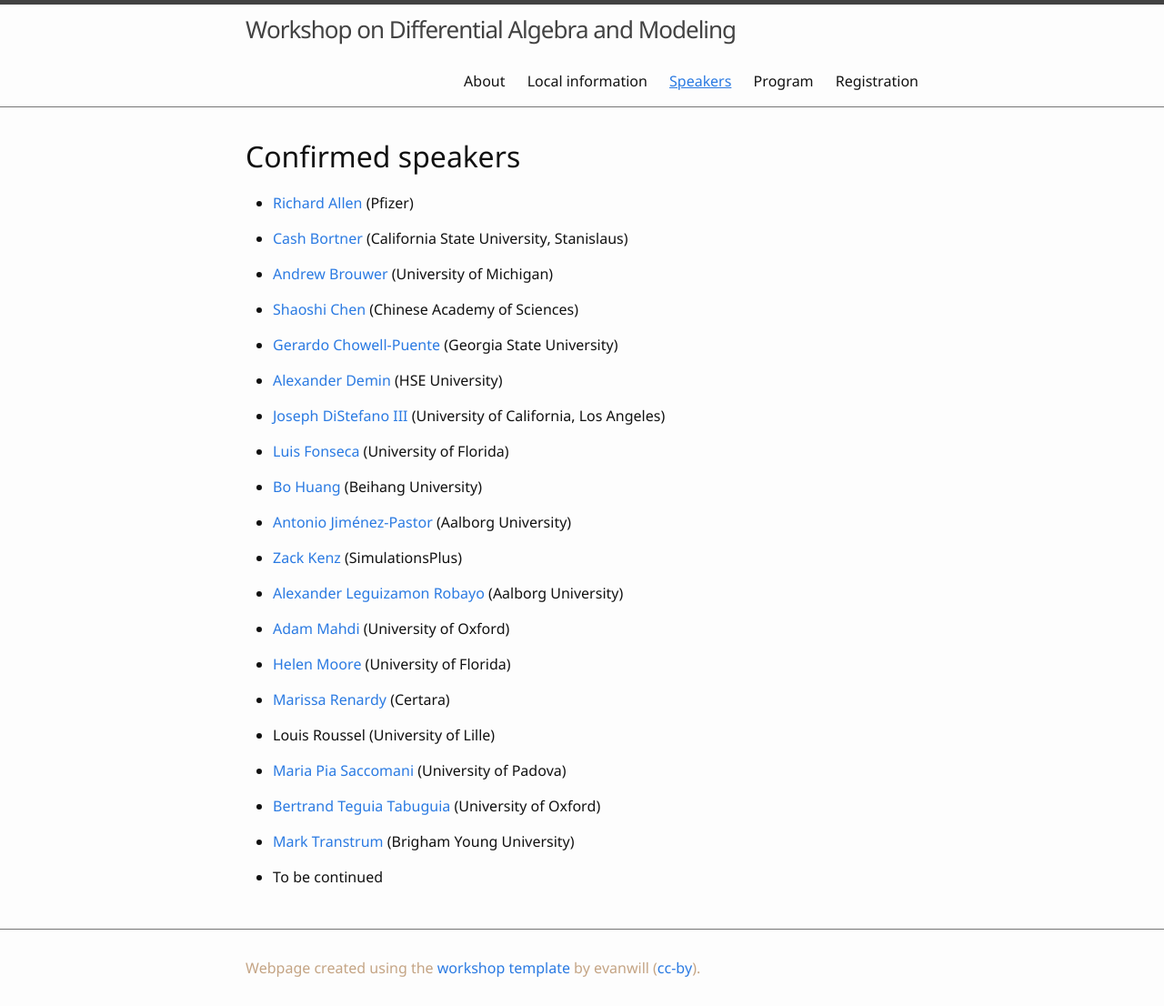
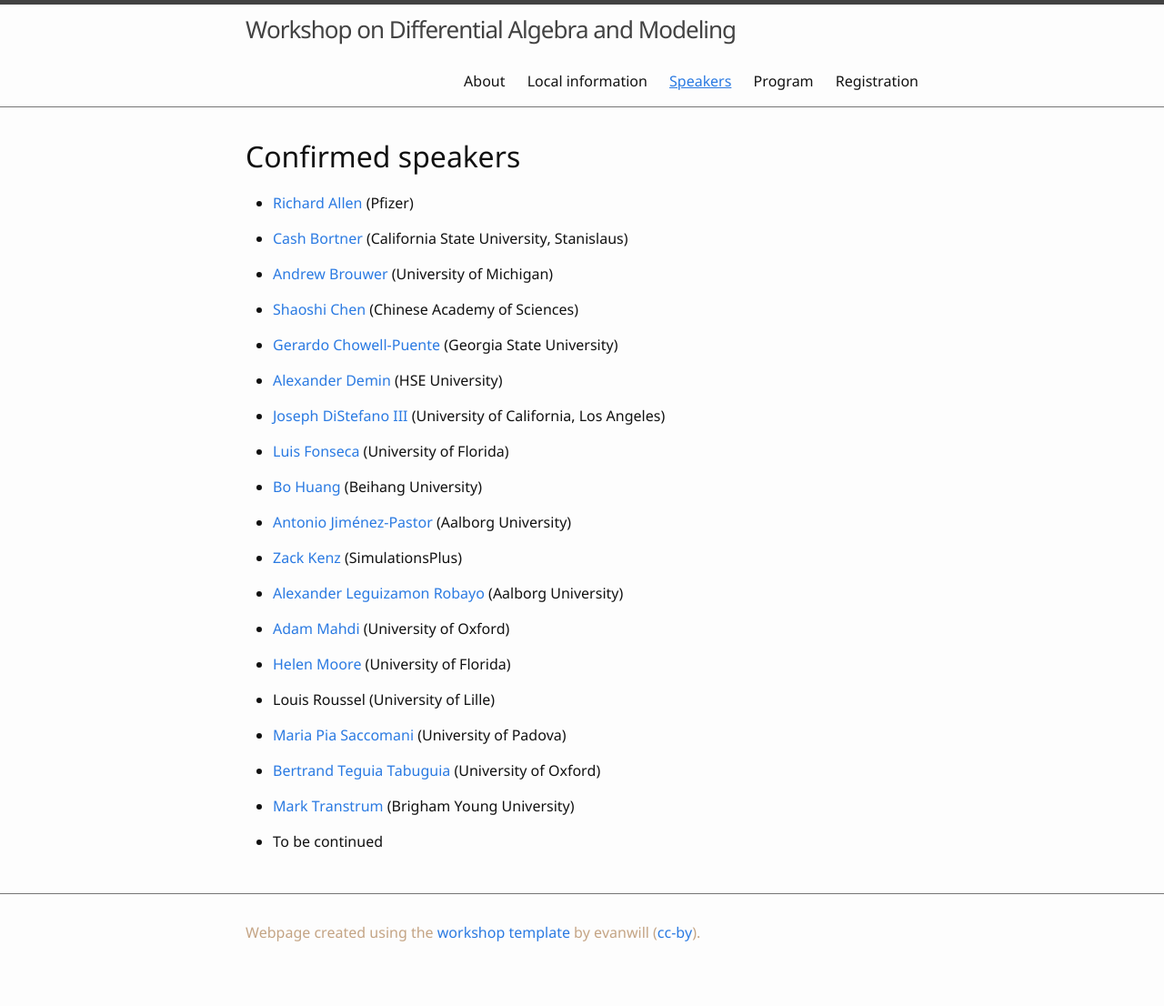
Before and after one commit to diffalg-modeling/diffalg-modeling, a Jekyll site: the page built from participants.md, in a window 1280 px wide. Shown: the whole page at 91% size. Built offline with Jekyll 4.4.1, drawn with Linux system fonts in a browser that asks for light colours; after the commit the page ends 1067 px from its top, so only the background shows below that.

Commit message:
updating the speaker list

```diff
--- a/participants.md
+++ b/participants.md
@@ -33,8 +33,6 @@ nav: true
 
 * [Helen Moore](https://directory.ufhealth.org/moore-helen) (University of Florida)
 
-* [Marissa Renardy](https://marissarenardy.com) (Certara)
-
 * Louis Roussel (University of Lille)
 
 * [Maria Pia Saccomani](https://www.dei.unipd.it/~pia/) (University of Padova)
```
